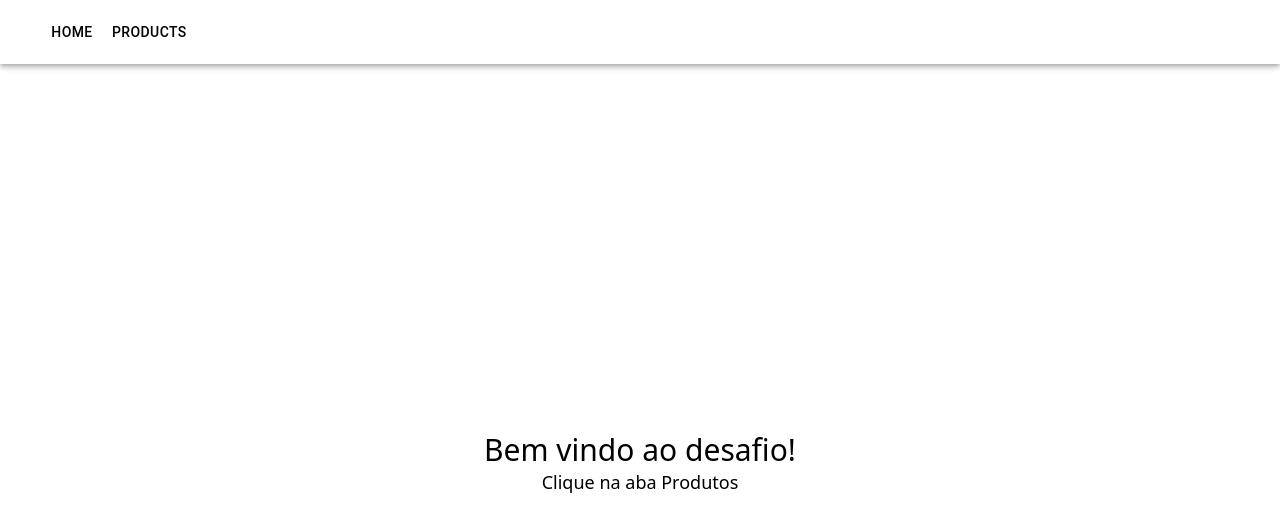
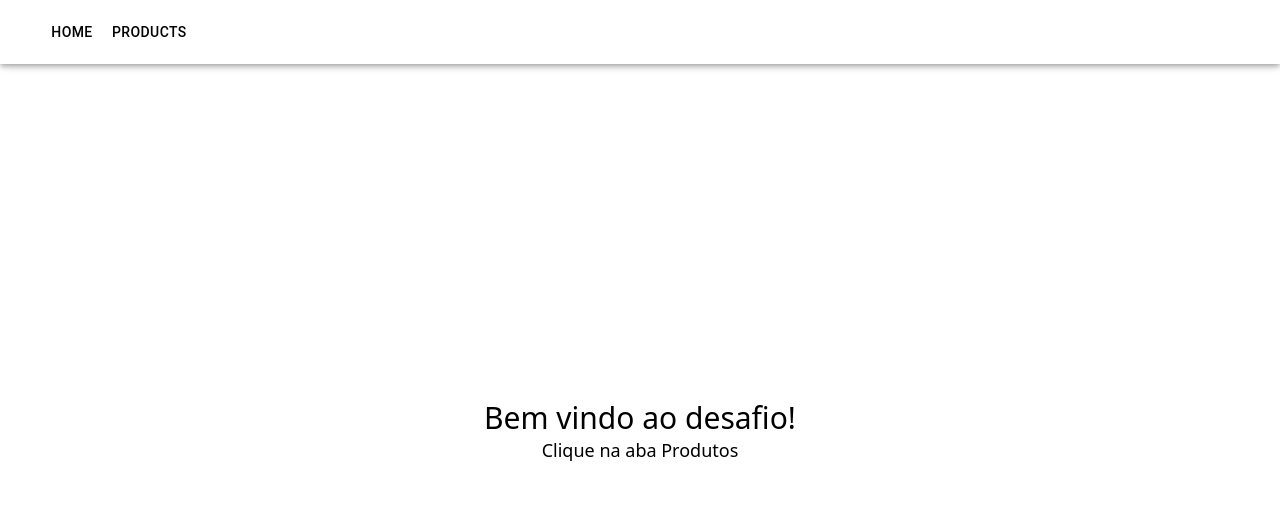
Before and after one commit to vinidiias/desafio-frontend, a Next.js app: page / in a window 1280 px wide. Shown: the top 532 px of the page. Built offline with nearby package versions, Linux system fonts and the light colour scheme; what @mui/material-nextjs would draw is missing.

Commit message:
fix: fix the viewport height break

```diff
--- a/src/app/globals.css
+++ b/src/app/globals.css
@@ -21,12 +21,11 @@
 }
 
 html,
-body,
-#root {
+body {
   margin: 0;
   padding: 0;
   box-sizing: border-box;
-  height: 100vh;
+  height: 100%;
 }
 
 /* Para elementos específicos com scroll */
--- a/src/app/layout.tsx
+++ b/src/app/layout.tsx
@@ -14,7 +14,7 @@ export default function RootLayout({
         <AppRouterCacheProvider options={{ enableCssLayer: true }}>
           <Navbar />
           <Toolbar />
-          <main className="flex flex-col h-screen">{children}</main>
+          <main className="flex justify-center h-[calc(100%-64px)]">{children}</main>
         </AppRouterCacheProvider>
       </body>
     </html>
```
